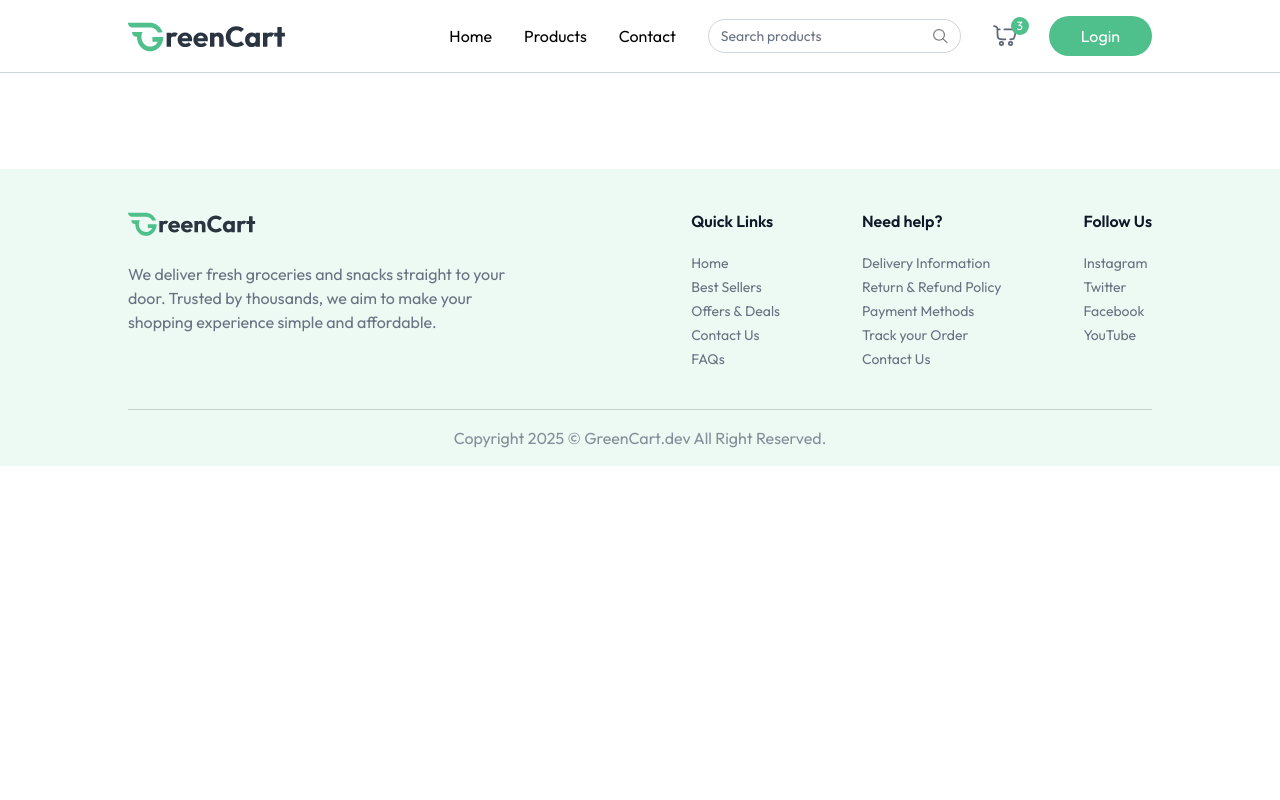
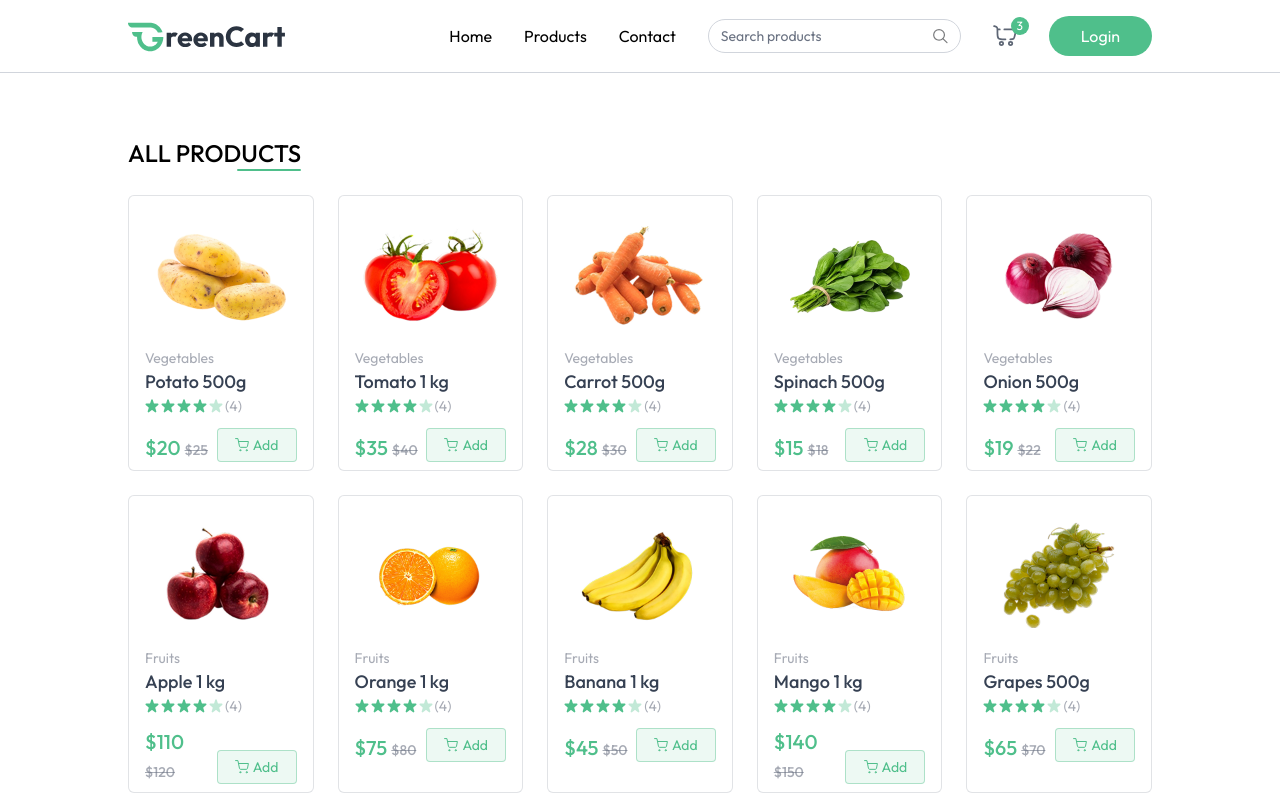
Before and after one commit to Amarta113/GreenCart-Ecommerce-Web, a React (Vite) app in the folder client/: page /products in a window 1280 px wide. Shown: the top 800 px of the page. Built offline with nearby package versions, Linux system fonts and the light colour scheme.

Commit message:
added product page

```diff
--- a/client/src/App.jsx
+++ b/client/src/App.jsx
@@ -6,6 +6,7 @@ import {Toaster} from 'react-hot-toast'
 import Footer from './components/Footer'
 import { useAppContext } from './context/AppContext'
 import Login from './components/login'
+import Products from './pages/Products'
 
 export default function App(){
   const isSellerPath = useLocation().pathname.includes("seller")
@@ -19,6 +20,7 @@ export default function App(){
     <div className={`${isSellerPath? "" : "px-6 md:px-16 lg:px-24 xl:px-32"}`}>
       <Routes>
         <Route path='/' element={<Home/>}></Route>
+        <Route path='/products' element={<Products/>}></Route>
       </Routes>
     </div>
     {!isSellerPath && <Footer/>}
--- a/client/src/components/ProductCard.jsx
+++ b/client/src/components/ProductCard.jsx
@@ -7,7 +7,7 @@ export default function ProductCard ({product}) {
     const {currency, addToCart, removeFromCart, cartItems, navigate} = useAppContext()
 
     return product && (
-        <div className="border border-gray-500/20 rounded-md md:px-4 px-3 py-2 bg-white min-w-56 max-w-56 w-full">
+        <div className="border border-gray-500/20 rounded-md md:px-4 px-3 py-2 bg-white w-full">
             <div className="group cursor-pointer flex items-center justify-center px-2">
                 <img className="group-hover:scale-105 transition max-w-26 md:max-w-36" src={product.image[0]} alt={product.name} />
             </div>
--- a/client/src/context/AppContext.jsx
+++ b/client/src/context/AppContext.jsx
@@ -14,6 +14,7 @@ export function AppContextProvider({children}) {
     const [showUserLogin, setShowUserLogin] = useState(false)
     const [products, setProducts] = useState([])
     const [cartItems, setCartItems] = useState({})
+    const [searchQuery, setSearchQuery] = useState({})
 
     // Fetch all products
     const fetchProducts = async() => {
@@ -59,7 +60,7 @@ const removeFromCart = (itemId) => {
         fetchProducts()
     }, [])
 
-    const value = {navigate, user, setUser, setIsSeller, isSeller, showUserLogin, setShowUserLogin, products, currency, addToCart, updateCartItem, removeFromCart, cartItems}
+    const value = {navigate, user, setUser, setIsSeller, isSeller, showUserLogin, setShowUserLogin, products, currency, addToCart, updateCartItem, removeFromCart, cartItems, searchQuery, setSearchQuery}
     return (<AppContext.Provider value={value}>
         {children}
     </AppContext.Provider>)
--- a/client/src/pages/Products.jsx
+++ b/client/src/pages/Products.jsx
@@ -0,0 +1,31 @@
+import React, { useEffect } from "react"
+import { useAppContext } from "../context/AppContext"
+import ProductCard from "../components/ProductCard"
+
+export default function Products () {
+    const {products, searchQuery} = useAppContext()
+    const [filteredProducts, setFilteredProducts] = React.useState([])
+
+    useEffect(() => {
+        if(searchQuery.length > 0){
+            setFilteredProducts(products.filter(
+                product => product.name.toLowerCase().includes(searchQuery.toLowerCase())
+            ))} else{
+               setFilteredProducts(products)
+            }
+        }, [products, searchQuery])
+
+    return (
+        <div className="mt-16 flex flex-col">
+            <div className="flex flex-col items-end w-max">
+                <p className="text-2xl font-medium uppercase">All Products</p>
+                <div className="w-16 h-0.5 bg-primary rounded-full"></div>
+            </div>
+            <div className="grid grid-cols-2 sm:grid-cols-3 md:grid-cols-4 gap-3 md:gap-6 lg:grid-cols-5 mt-6">
+                {filteredProducts.filter((product) => product.inStock).map((product, index) => (
+                    <ProductCard key={index} product={product}/>
+                ))}
+            </div>
+        </div>
+    )
+}
```
